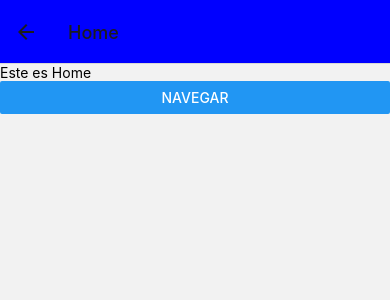
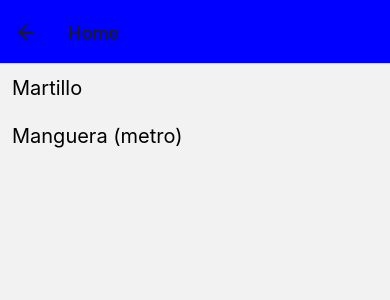
Before and after one commit to Fernant00/inventario, a React Native app: screen /Home in a window 390 px wide. Shown: the top 300 px of the page. Built offline with nearby package versions, Linux system fonts and the light colour scheme.

Commit message:
produc: atributos, home:asignarlas,diseñp

```diff
--- a/app/screens/Home.tsx
+++ b/app/screens/Home.tsx
@@ -1,7 +1,10 @@
 import { RouteProp } from '@react-navigation/native';
 import { StackNavigationProp } from '@react-navigation/stack';
-import React from 'react';
-import { Button, SafeAreaView, Text } from 'react-native';
+import React, { useEffect, useState } from 'react';
+import { Button, SafeAreaView, StyleSheet, Text } from 'react-native';
+import { Product } from './model/Product';
+import { Item } from 'react-native-paper/lib/typescript/components/Drawer/Drawer';
+import { FlatList, TouchableOpacity } from 'react-native-gesture-handler';
 
 type RootStackParamList = {
     Home: undefined;
@@ -14,14 +17,42 @@ type HomeProps = {
     navigation: HomeScreenProps;
     route: HomeScreenProps;
 };
+function Home ({navigation}:HomeProps): React.JSX.Element {
+    const [products, setProducts] = useState<Product[]>([]);
+    const productItem = ({item}: {item: Product}) => (
+        <TouchableOpacity style={styles.productItem}>
+            <Text style={styles.itemTitle}>{item.nombre}</Text>
+        </TouchableOpacity>
+    );
 
-function Home({navigation}: HomeProps): React.JSX.Element {
+    useEffect(() => {
+        setProducts([
+            {id: 1, nombre: 'Martillo', precio: 80, minStock: 5, maxStock: 20},
+            {id: 2, nombre: 'Manguera (metro)', precio: 15, minStock: 50, maxStock: 1000},
+        ]);
+    }, []);
+
     return (
         <SafeAreaView>
-            <Text>Este es Home</Text>
-            <Button title="Navegar" onPress={() => navigation.navigate('Home')} />
+            <FlatList
+                data={products}
+                renderItem={productItem}
+                keyExtractor={(item) => item.id.toString()}
+            />
         </SafeAreaView>
     );
 }
+const styles = StyleSheet.create({
+    productItem:{
+        padding:12,
+    },
+    itemTitle:{
+        fontSize:20,
+    },
+    itemDetail:{
+        fontSize:14,
+        opacity:0.7,
+    },
+});
 
 export default Home;
--- a/app/screens/model/Product.ts
+++ b/app/screens/model/Product.ts
@@ -1,5 +1,9 @@
 export interface Product {
+    id:number;
     nombre: string;
     precio: number;
-    stock: number;
+    minStock: number;
+    maxStock: number;
 };
+/*
+interface nos ayuda a definir atributos */
```
